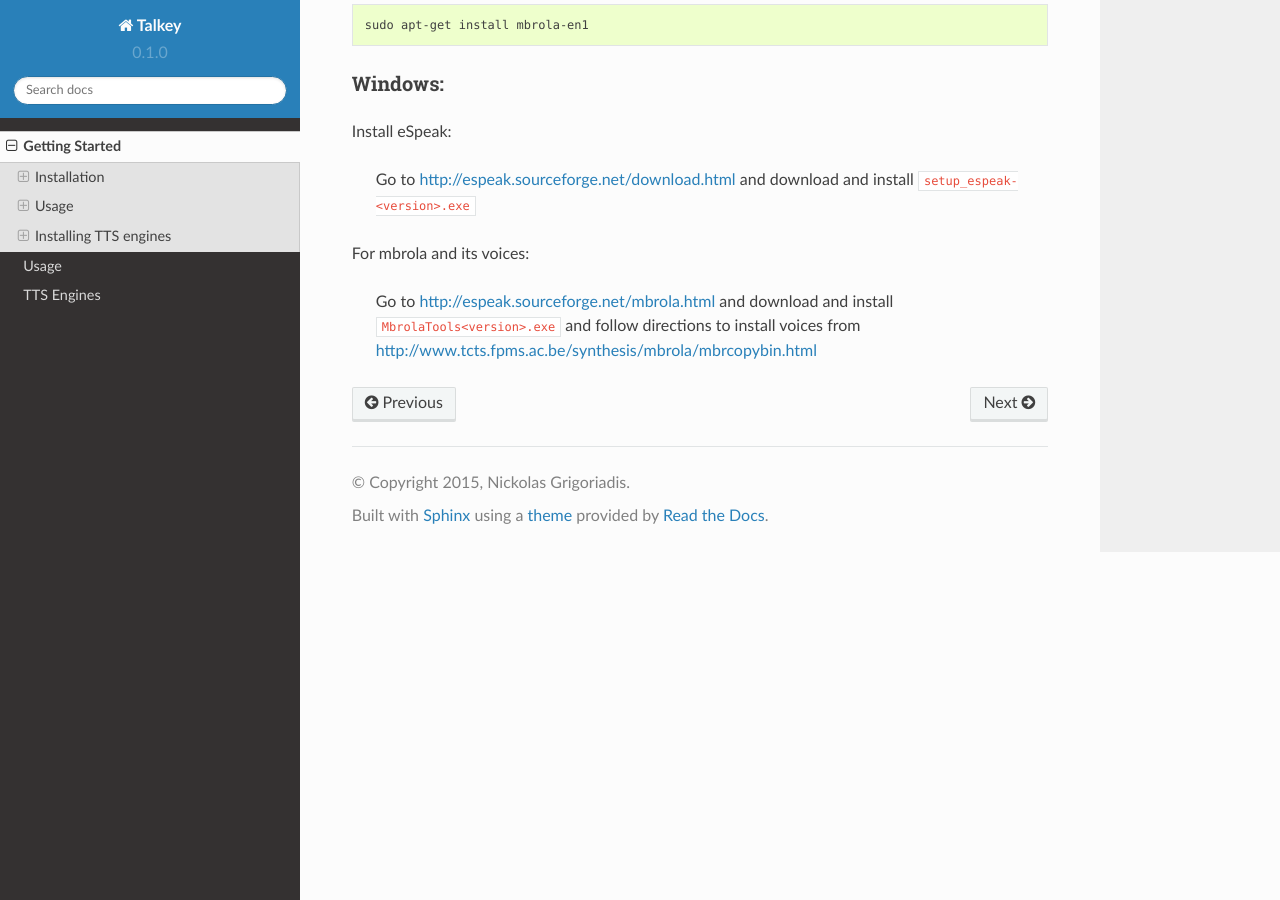
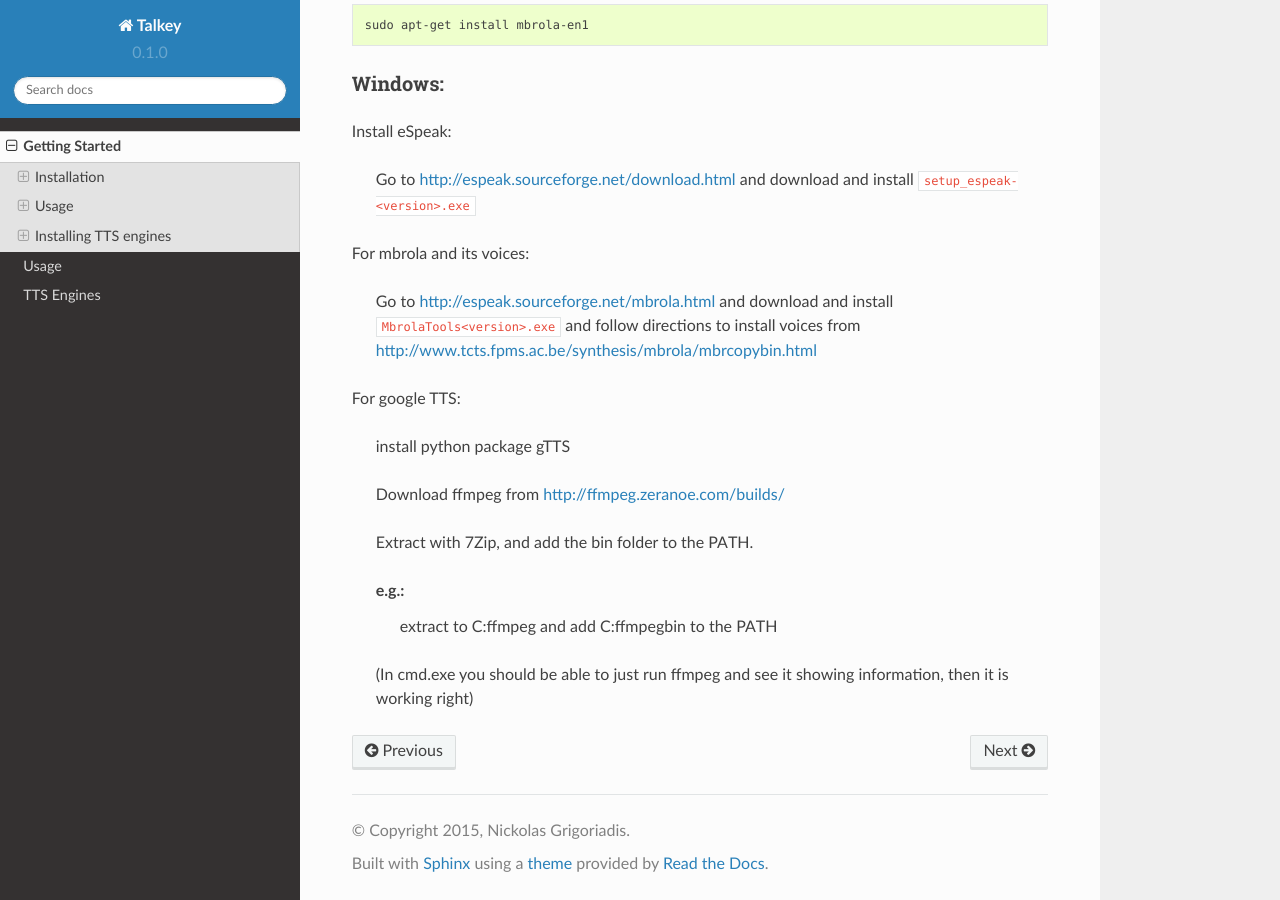
Before and after one commit to grigi/talkey, a Sphinx documentation site: the page built from docs/getting_started.rst, in a window 1280 px wide and 900 px high, scrolled down 2032 px. Built offline with Sphinx 7.4.7 and the Read the Docs theme 2.0.0, drawn with Linux system fonts in a browser that asks for light colours.

Commit message:
windows ffmpeg docs for format conversion

```diff
--- a/docs/getting_started.rst
+++ b/docs/getting_started.rst
@@ -111,3 +111,16 @@
 For mbrola and its voices:
 
     Go to http://espeak.sourceforge.net/mbrola.html and download and install ``MbrolaTools<version>.exe`` and follow directions to install voices from  http://www.tcts.fpms.ac.be/synthesis/mbrola/mbrcopybin.html
+
+For google TTS:
+
+    install python package gTTS
+
+    Download ffmpeg from http://ffmpeg.zeranoe.com/builds/
+
+    Extract with 7Zip, and add the \bin folder to the PATH.
+
+    e.g.:
+        extract to C:\ffmpeg and add C:\ffmpeg\bin to the PATH
+
+    (In cmd.exe you should be able to just run ffmpeg and see it showing information, then it is working right)
```
Also changed, not shown: README.rst (+13 -0 lines).
